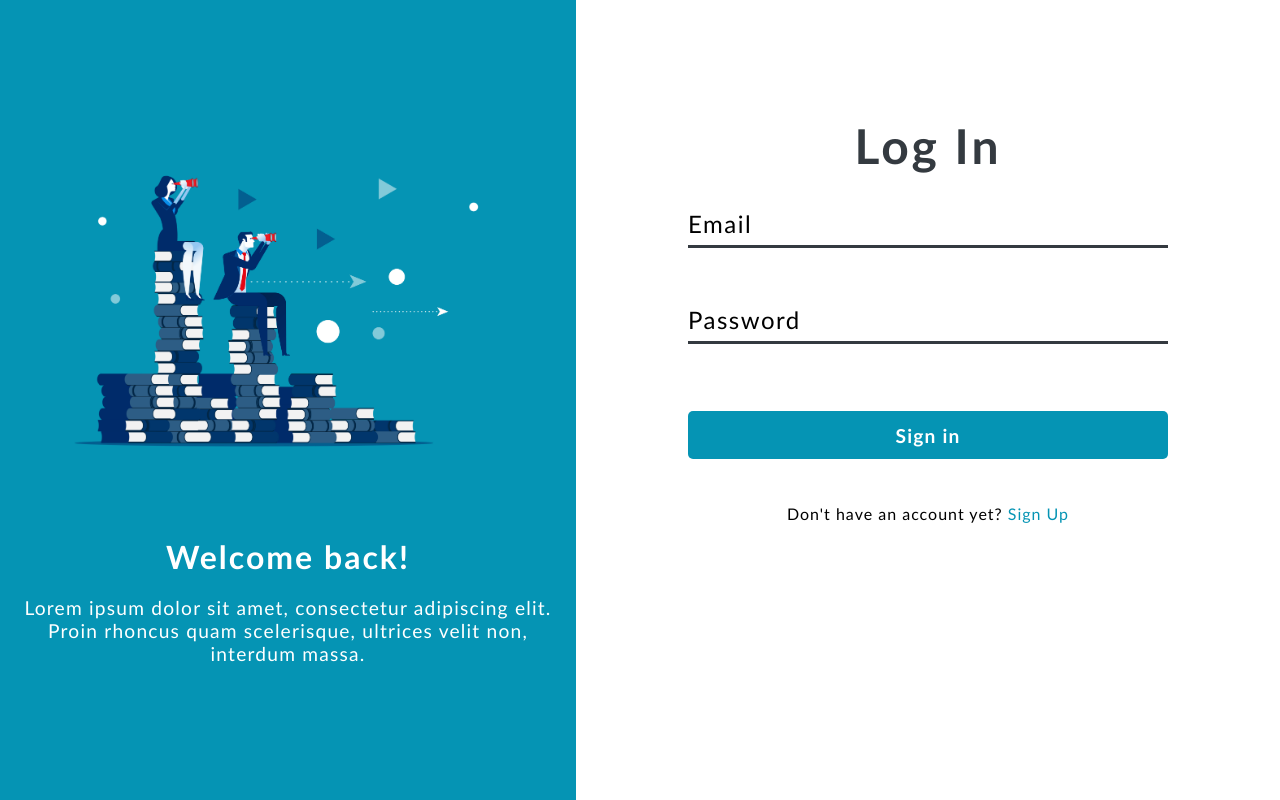
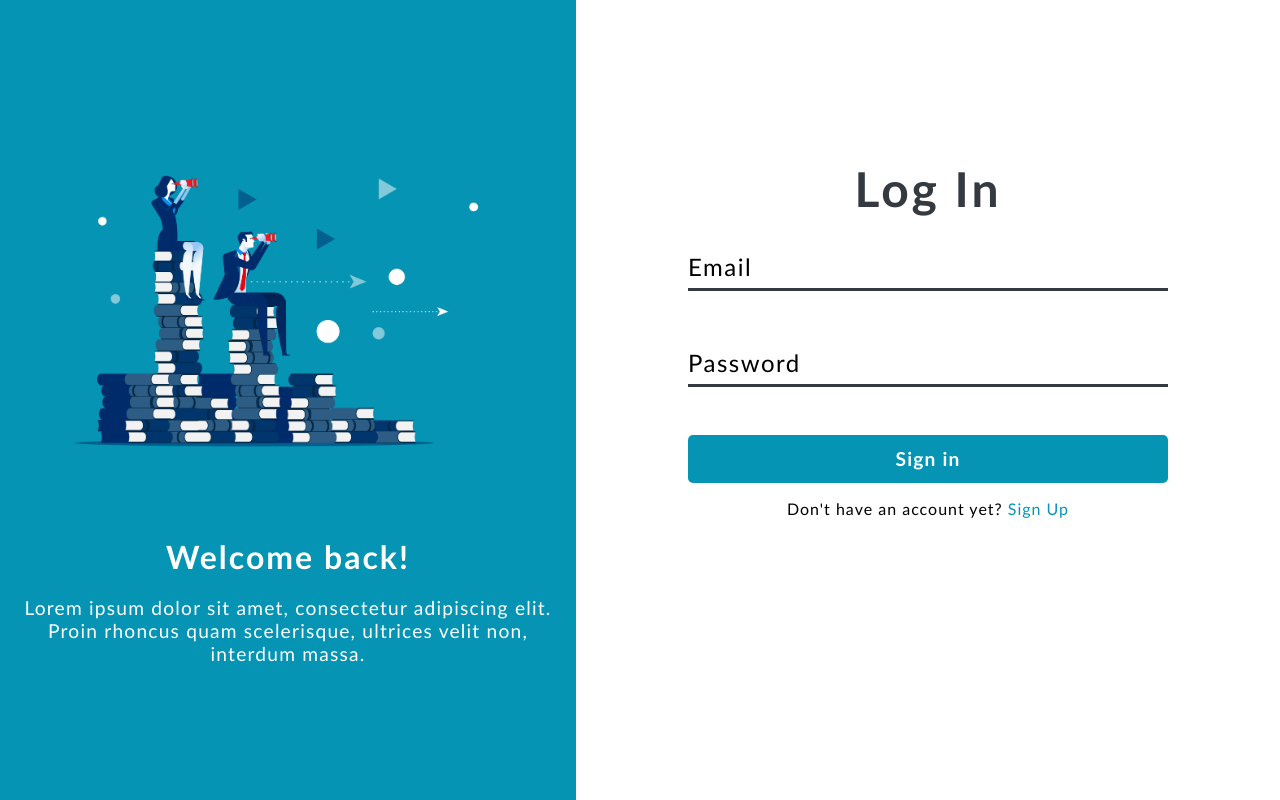
Before and after one commit to piotrorczykowski/Login-And-Register-Form, a Vue app in the folder frontend/: page / in a window 1280 px wide. Built offline with nearby package versions, Linux system fonts and the light colour scheme; no server answers.

Commit message:
Fix styles

```diff
--- a/frontend/src/App.vue
+++ b/frontend/src/App.vue
@@ -19,12 +19,89 @@ export default {
 }
 </script>
 
+// Global styles
 <style>
   * {
     margin: 0;
     padding: 0;
+    box-sizing: border-box;
+    font-family:'Gill Sans', 'Gill Sans MT', Calibri, 'Trebuchet MS', sans-serif;
+    letter-spacing: 0.0625em;
   }
 
+  .container {
+    width: 40vw;
+    height: 40vh;
+    margin: auto;
+    display: flex;
+    flex-direction: column;
+    align-items: center;
+    justify-content: flex-start;
+    margin-top: 20vh;
+  }
+
+  .error {
+    width: 25em;
+    color: #ff0000;
+  }
+
+  .errorMessage {
+    text-align: center;
+    font-weight: bold;
+    font-size: 1.2em;
+    margin-top: 1em;
+  }
+
+  h1 {
+    font-size: 3em;
+    color: #343a40;
+  }
+
+  h2 {
+    font-size: 1.5em;
+    margin-top: 5vh;
+  }
+
+  form {
+    padding: 1em 3em 1em 3em;
+  }
+
+  #submit {
+    width: 25em;
+    height: 2.5em;
+    margin-top: 0.5em;
+    font-size: 1.2em;
+    font-weight: bold;
+    background-color: #0594B4;
+    color: white;
+    border-radius: 5px;
+    border: none;
+    cursor: pointer;
+  }
+
+  #submit:hover {
+    opacity: 0.95;
+  }
+
+  #submit:active {
+    transform: scale(0.99);
+  }
+
+  #link {
+    text-decoration: none;
+    color: #0594B4;
+  }
+
+  #link:hover {
+    opacity: 0.8;
+  }
+</style>
+
+
+
+
+
+<style scoped>
   #app {
     display: flex;
   }
@@ -43,5 +120,4 @@ export default {
     width: 55vw;
     height: 100vh;
   }
-
 </style>
--- a/frontend/src/components/InputField.vue
+++ b/frontend/src/components/InputField.vue
@@ -56,15 +56,7 @@ export default {
 }
 </script>
 
-<style>
-    * {
-        margin: 0;
-        padding: 0;
-        box-sizing: border-box;
-        font-family:'Gill Sans', 'Gill Sans MT', Calibri, 'Trebuchet MS', sans-serif;
-        letter-spacing: 0.0625em;
-    }
-
+<style scoped>
     #field {
         height: 6em;
         display: flex;
--- a/frontend/src/components/WelcomeMessage.vue
+++ b/frontend/src/components/WelcomeMessage.vue
@@ -1,5 +1,5 @@
 <template>
-    <div>
+  <div id="welcome">
     <div id="graphic">
         <img src="@/assets/welcomeImage.jpeg" id="image">
     </div>
@@ -9,7 +9,7 @@
           Proin rhoncus quam scelerisque, ultrices velit non, interdum massa.
         </p>
     </div>
-</div>
+  </div>
 </template>
 
 <script>
@@ -18,12 +18,7 @@ export default {
 }
 </script>
 
-<style>
-  * {
-    margin: 0;
-    padding: 0;
-  }
-
+<style scoped>
   #image {
     width: 35vw;
     height: auto;
@@ -45,4 +40,10 @@ export default {
     font-size: 1.2em;
     padding: 1em;
   }
+
+  /* TABLET */
+  @media screen and (max-width: 1250px) {
+
+  }
+  /* END */
 </style>
--- a/frontend/src/views/HomePage.vue
+++ b/frontend/src/views/HomePage.vue
@@ -1,5 +1,5 @@
 <template>
-    <div id="home">
+    <div class="container">
         <h1>HomePage</h1>
         <h2>Welcome <span id="user">{{ name }}</span> you are logged in</h2>
         <router-link @click="logOut" id="logOutButton" to="/">Log out</router-link>
@@ -27,35 +27,7 @@ export default {
 }
 </script>
 
-<style>
- * {
-        margin: 0;
-        padding: 0;
-        font-family:'Gill Sans', 'Gill Sans MT', Calibri, 'Trebuchet MS', sans-serif;
-        letter-spacing: 0.0625em;
-    }
-
-    #home {
-        width: 40vw;
-        height: 40vh;
-        margin: auto;
-        display: flex;
-        flex-direction: column;
-        align-items: center;
-        justify-content: flex-start;
-        margin-top: 20vh;
-    }
-
-    h1 {
-        font-size: 3em;
-        color: #343a40;
-    }
-
-    h2 {
-        font-size: 1.5em;
-        margin-top: 5vh;
-    }
-
+<style scoped>
     #user {
         color: #0594B4;
         text-decoration: underline;
--- a/frontend/src/views/LoginForm.vue
+++ b/frontend/src/views/LoginForm.vue
@@ -1,5 +1,5 @@
 <template>
-    <div id="login">
+    <div class="container">
         <h1>Log In</h1>
         <p v-if="errorFlag" class="error errorMessage">Incorrect email or password!</p>
         <form @submit.prevent="submitForm">
@@ -105,71 +105,6 @@ export default {
 }
 </script>
 
-<style>
-    * {
-        margin: 0;
-        padding: 0;
-        font-family:'Gill Sans', 'Gill Sans MT', Calibri, 'Trebuchet MS', sans-serif;
-        letter-spacing: 0.0625em;
-    }
+<style scoped>
 
-    #login {
-        width: 40vw;
-        height: 80vh;
-        margin: auto;
-        display: flex;
-        flex-direction: column;
-        align-items: center;
-        justify-content: center;
-    }
-
-    h1 {
-        font-size: 3em;
-        color: #343a40;
-    }
-
-    form {
-        padding: 1em 3em 1em 3em;
-    }
-
-    .error {
-        width: 25em;
-        color: #ff0000;
-    }
-
-    .errorMessage {
-        text-align: center;
-        font-weight: bold;
-        font-size: 1.2em;
-        margin-top: 1em;
-    }
-
-    #submit {
-        width: 25em;
-        height: 2.5em;
-        margin-top: 0.5em;
-        font-size: 1.2em;
-        font-weight: bold;
-        background-color: #0594B4;
-        color: white;
-        border-radius: 5px;
-        cursor: pointer;
-    }
-
-    #submit:hover {
-        opacity: 0.95;
-    }
-
-    #submit:active {
-        transform: scale(0.99);
-    }
-
-    #link {
-        text-decoration: none;
-        color: #0594B4;
-    }
-
-    #link:hover {
-        opacity: 0.8;
-    }
 </style>
--- a/frontend/src/views/NonAuth.vue
+++ b/frontend/src/views/NonAuth.vue
@@ -1,5 +1,5 @@
 <template>
-    <div id="nonAuth">
+    <div class="container containerExtended">
         <h1>Welcome!</h1>
         <h2>Unfortunately you don't have permisson to acces this site</h2>
         <p id="info">Do you have an accout? Please try to
@@ -14,47 +14,13 @@ export default {
 }
 </script>
 
-<style>
-    * {
-        margin: 0;
-        padding: 0;
-        font-family:'Gill Sans', 'Gill Sans MT', Calibri, 'Trebuchet MS', sans-serif;
-        letter-spacing: 0.0625em;
-    }
-
-    #nonAuth {
-        width: 40vw;
-        height: 40vh;
-        margin: auto;
-        display: flex;
-        flex-direction: column;
-        align-items: center;
-        justify-content: flex-start;
-        margin-top: 20vh;
+<style scoped>
+    .containerExtended {
         text-align: center;
-    }
-
-    h1 {
-        font-size: 3em;
-        color: #343a40;
-    }
-
-    h2 {
-        font-size: 1.5em;
-        margin-top: 5vh;
     }
 
     #info {
         margin-top: 1.5em;
         font-size: 1.1em;
     }
-
-    #link {
-        text-decoration: none;
-        color: #0594B4;
-    }
-
-    #link:hover {
-        opacity: 0.8;
-    }
 </style>
--- a/frontend/src/views/RegisterForm.vue
+++ b/frontend/src/views/RegisterForm.vue
@@ -1,5 +1,5 @@
 <template>
-    <div id="register">
+    <div class="container containerExtended">
         <h1>Register</h1>
         <p v-if="errorFlag" class="error errorMessage">{{ errorMessage }}</p>
         <p v-if="successFlag" class="successMessage">{{ successMessage }}</p>
@@ -162,43 +162,11 @@ export default {
 }
 </script>
 
-<style>
-    * {
-        margin: 0;
-        padding: 0;
-        font-family:'Gill Sans', 'Gill Sans MT', Calibri, 'Trebuchet MS', sans-serif;
-        letter-spacing: 0.0625em;
-    }
-
-    #register {
-        width: 40vw;
+<style scoped>
+    .containerExtended {
         height: 100vh;
-        margin: auto;
-        display: flex;
-        flex-direction: column;
-        align-items: center;
         justify-content: center;
-    }
-
-    h1 {
-        font-size: 3em;
-        color: #343a40;
-    }
-
-    form {
-        padding: 1em 3em 1em 3em;
-    }
-
-    .error {
-        width: 25em;
-        color: #ff0000;
-    }
-
-    .errorMessage {
-        text-align: center;
-        font-weight: bold;
-        font-size: 1.2em;
-        margin-top: 1em;
+        margin-top: 0;
     }
 
     .successMessage {
@@ -209,24 +177,4 @@ export default {
         font-size: 1.2em;
         margin-top: 1em;
     }
-
-    #submit {
-        width: 25em;
-        height: 2.5em;
-        margin-top: 1.5em;
-        font-size: 1.2em;
-        font-weight: bold;
-        background-color: #0594B4;
-        color: white;
-        border-radius: 5px;
-        cursor: pointer;
-    }
-
-    #submit:hover {
-        opacity: 0.95;
-    }
-
-    #submit:active {
-        transform: scale(0.99);
-    }
 </style>
```
